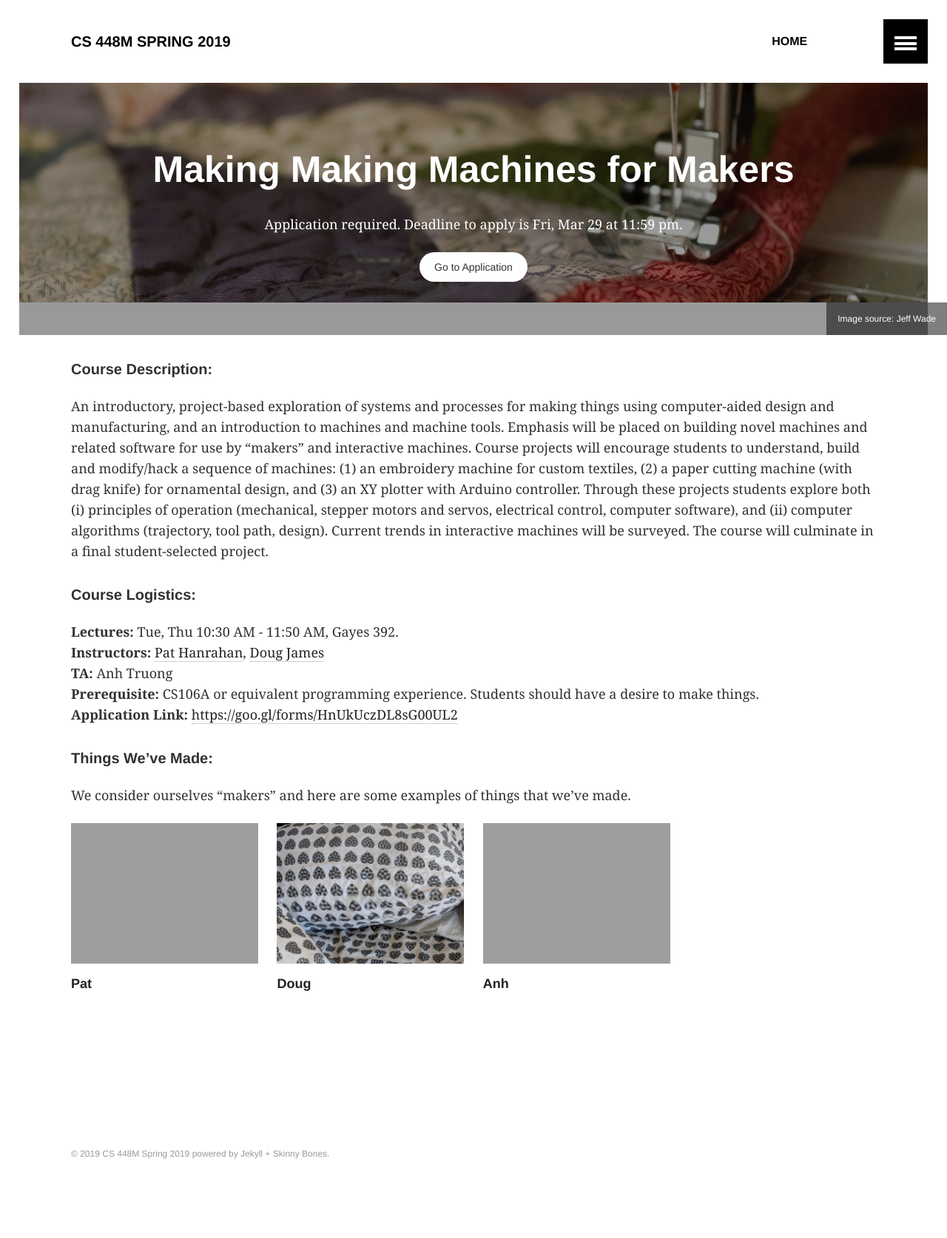
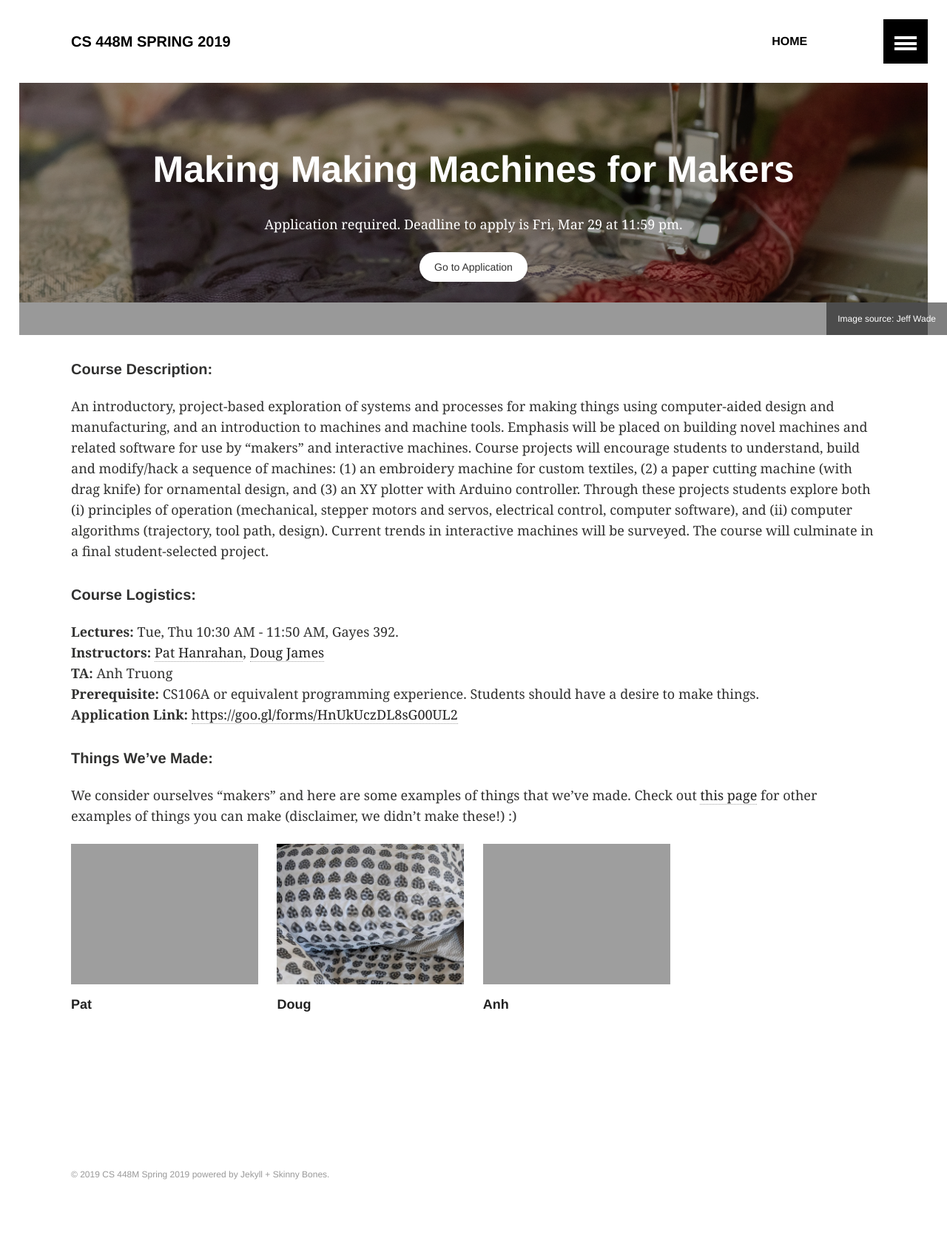
Before and after one commit to cs448m/cs448m.github.io, a Jekyll site: the page built from index.md, in a window 1280 px wide. Shown: the whole page at 74% size. Built offline with Jekyll 4.4.1, drawn with Linux system fonts in a browser that asks for light colours; before the commit the page ends 1646 px from its top, so only the background shows below that.

```diff
--- a/_sass/_layout.scss
+++ b/_sass/_layout.scss
@@ -234,7 +234,7 @@
 	text-align: center;
 	color: $white;
 	@include media($large) {
-		background-size: 100%;
+		background-size: contain;
 	}
 }
 .page-lead-content {
--- a/index.md
+++ b/index.md
@@ -25,7 +25,7 @@
 
 
 ##### Things We've Made:
-We consider ourselves "makers" and here are some examples of things that we've made.
+We consider ourselves "makers" and here are some examples of things that we've made. Check out [this page](/craft-examples) for other examples of things you can make (disclaimer, we didn't make these!) :)
 <div class="tiles">
 {% for post in site.posts %} {% include post-grid.html %} {% endfor %}
 </div>
```
